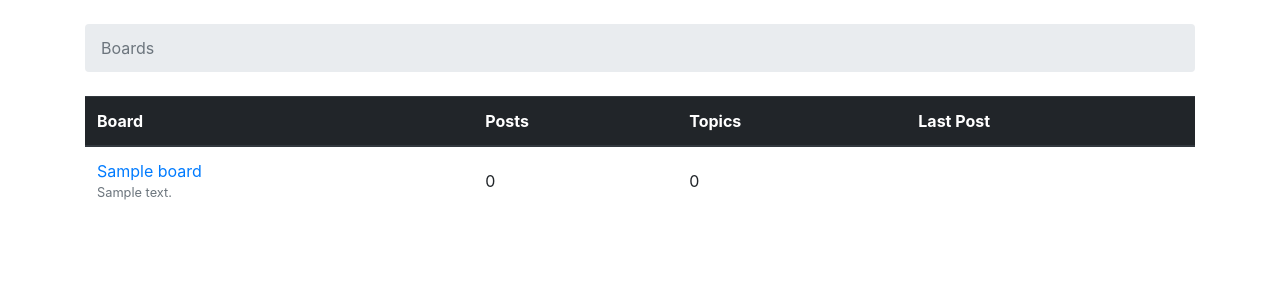
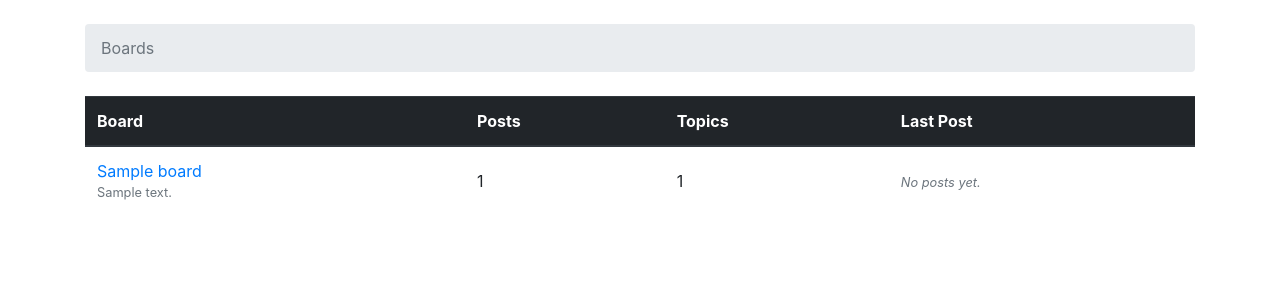
Before and after one commit to babu-thomas/forum-site, a Django app: template templates/home.html in a window 1280 px wide. Shown: the part 56-356 px from the top of the page. Run offline with Django 3.2, Linux system fonts and the light colour scheme; the template is opened without the code that fills it: most values are stand-ins (such as "Sample title", 1, 10 or a date in 2020); some libraries are stand-ins or nearby versions.

Commit message:
Show post count and last post for boards on homepage

```diff
--- a/templates/home.html
+++ b/templates/home.html
@@ -29,9 +29,23 @@
                         {{ board.description }}
                     </small>
                 </td>
-                <td class="align-middle">0</td>
-                <td class="align-middle">0</td>
-                <td></td>
+                <td class="align-middle">{{ board.get_posts_count }}</td>
+                <td class="align-middle">{{ board.topics.count }}</td>
+                <td class="align-middle">
+                    {% with post=board.get_last_post %}
+                        {% if post %}
+                            <small>
+                                <a href="{% url 'topic_posts' board.pk post.topic.pk %}">
+                                    By {{ post.created_by.username }} at {{ post.created_at }}
+                                </a>
+                            </small>
+                        {% else %}
+                            <small class="text-muted">
+                                <em>No posts yet.</em>
+                            </small>
+                        {% endif %}
+                    {% endwith %}
+                </td>
             </tr>
         {% endfor %}
     </tbody>
```
Also changed, not shown: db.sqlite3.
